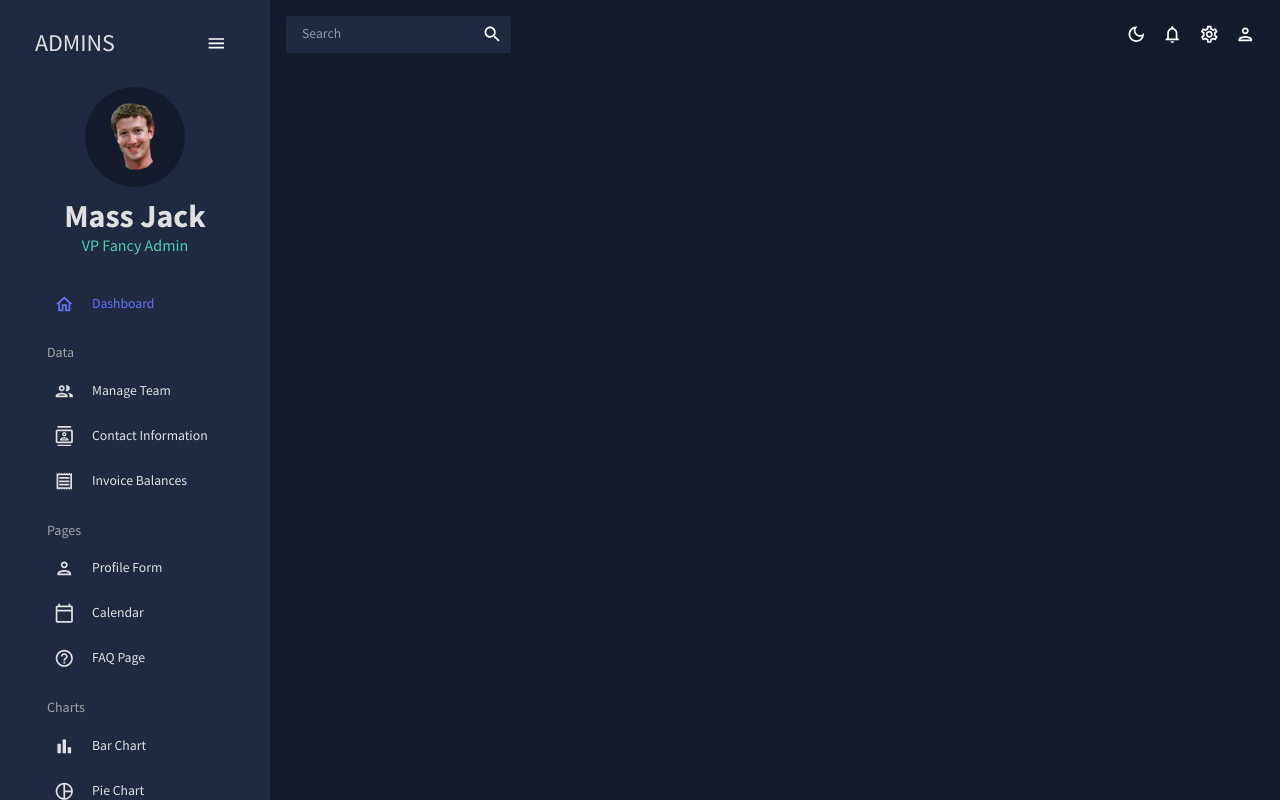
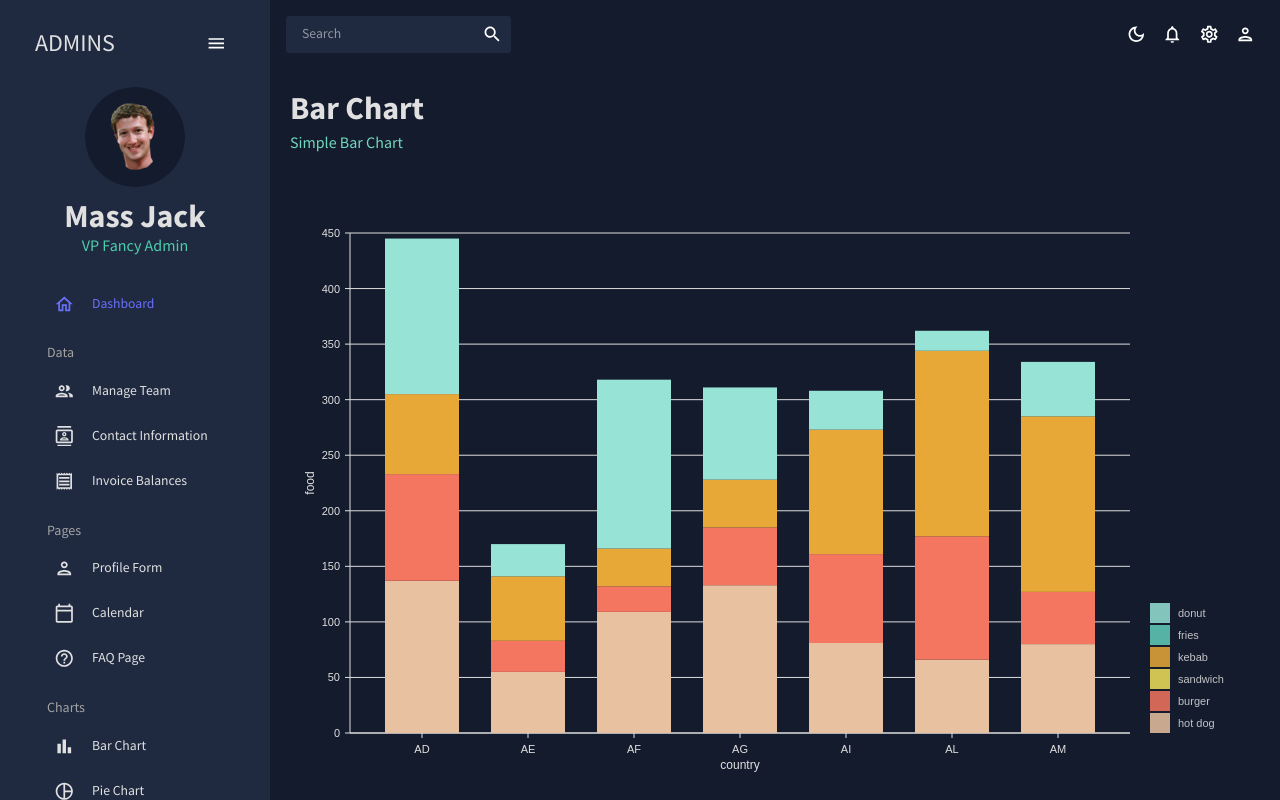
Before and after one commit to massjack1/admin-dashboard, a React (Create React App) app: page /bar in a window 1280 px wide. Built offline with nearby package versions, Linux system fonts and the light colour scheme.

Commit message:
Create BarChart

```diff
--- a/src/App.js
+++ b/src/App.js
@@ -10,7 +10,7 @@
 import Form from "./scenes/form";
 import Calendar from "./scenes/calendar";
 import FAQ from "./scenes/faq";
-//import Bar from "./scenes/bar";
+import Bar from "./scenes/bar";
 //import Line from "./scenes/line";
 //import Pie from "./scenes/pie";
 //import Geography from "./scenes/geography";
@@ -34,8 +34,8 @@
             <Route path="/form" element={<Form />} />
             <Route path="/calendar" element={<Calendar />} />
             <Route path="/faq" element={<FAQ />} />
-           {/* <Route path="/bar" element={<Bar />} />
-            <Route path="/pie" element={<Pie />} />
+            <Route path="/bar" element={<Bar />} />
+            {/*<Route path="/pie" element={<Pie />} />
             <Route path="/line" element={<Line />} />
             <Route path="/geography" element={<Geography />} /> */}
 
--- a/src/components/BarChart.jsx
+++ b/src/components/BarChart.jsx
@@ -0,0 +1,130 @@
+import { useTheme } from "@mui/material";
+import { ResponsiveBar } from "@nivo/bar";
+import { tokens } from "../theme";
+import { mockBarData as data } from "../data/mockData";
+
+const BarChart = ({ isDashboard = false }) => {
+  const theme = useTheme();
+  const colors = tokens(theme.palette.mode);
+
+  return (
+    <ResponsiveBar
+      data={data}
+      theme={{
+        // added
+        axis: {
+          domain: {
+            line: {
+              stroke: colors.grey[100],
+            },
+          },
+          legend: {
+            text: {
+              fill: colors.grey[100],
+            },
+          },
+          ticks: {
+            line: {
+              stroke: colors.grey[100],
+              strokeWidth: 1,
+            },
+            text: {
+              fill: colors.grey[100],
+            },
+          },
+        },
+        legends: {
+          text: {
+            fill: colors.grey[100],
+          },
+        },
+      }}
+      keys={["hot dog", "burger", "sandwich", "kebab", "fries", "donut"]}
+      indexBy="country"
+      margin={{ top: 50, right: 130, bottom: 50, left: 60 }}
+      padding={0.3}
+      valueScale={{ type: "linear" }}
+      indexScale={{ type: "band", round: true }}
+      colors={{ scheme: "nivo" }}
+      defs={[
+        {
+          id: "dots",
+          type: "patternDots",
+          background: "inherit",
+          color: "#38bcb2",
+          size: 4,
+          padding: 1,
+          stagger: true,
+        },
+        {
+          id: "lines",
+          type: "patternLines",
+          background: "inherit",
+          color: "#eed312",
+          rotation: -45,
+          lineWidth: 6,
+          spacing: 10,
+        },
+      ]}
+      borderColor={{
+        from: "color",
+        modifiers: [["darker", "1.6"]],
+      }}
+      axisTop={null}
+      axisRight={null}
+      axisBottom={{
+        tickSize: 5,
+        tickPadding: 5,
+        tickRotation: 0,
+        legend: isDashboard ? undefined : "country", // changed
+        legendPosition: "middle",
+        legendOffset: 32,
+      }}
+      axisLeft={{
+        tickSize: 5,
+        tickPadding: 5,
+        tickRotation: 0,
+        legend: isDashboard ? undefined : "food", // changed
+        legendPosition: "middle",
+        legendOffset: -40,
+      }}
+      enableLabel={false}
+      labelSkipWidth={12}
+      labelSkipHeight={12}
+      labelTextColor={{
+        from: "color",
+        modifiers: [["darker", 1.6]],
+      }}
+      legends={[
+        {
+          dataFrom: "keys",
+          anchor: "bottom-right",
+          direction: "column",
+          justify: false,
+          translateX: 120,
+          translateY: 0,
+          itemsSpacing: 2,
+          itemWidth: 100,
+          itemHeight: 20,
+          itemDirection: "left-to-right",
+          itemOpacity: 0.85,
+          symbolSize: 20,
+          effects: [
+            {
+              on: "hover",
+              style: {
+                itemOpacity: 1,
+              },
+            },
+          ],
+        },
+      ]}
+      role="application"
+      barAriaLabel={function (e) {
+        return e.id + ": " + e.formattedValue + " in country: " + e.indexValue;
+      }}
+    />
+  );
+};
+
+export default BarChart;
--- /dev/null
+++ b/src/scenes/bar/index.jsx
@@ -0,0 +1,17 @@
+import { Box } from "@mui/material";
+import Header from "../../components/Header";
+import BarChart from "../../components/BarChart";
+
+const Bar = () => {
+    return (
+        <Box m="20px">
+        <Header title="Bar Chart" subtitle="Simple Bar Chart"/>
+        <Box height="75vh">
+            <BarChart />
+        </Box>
+        </Box>
+    )
+}
+
+
+export default Bar;
```
